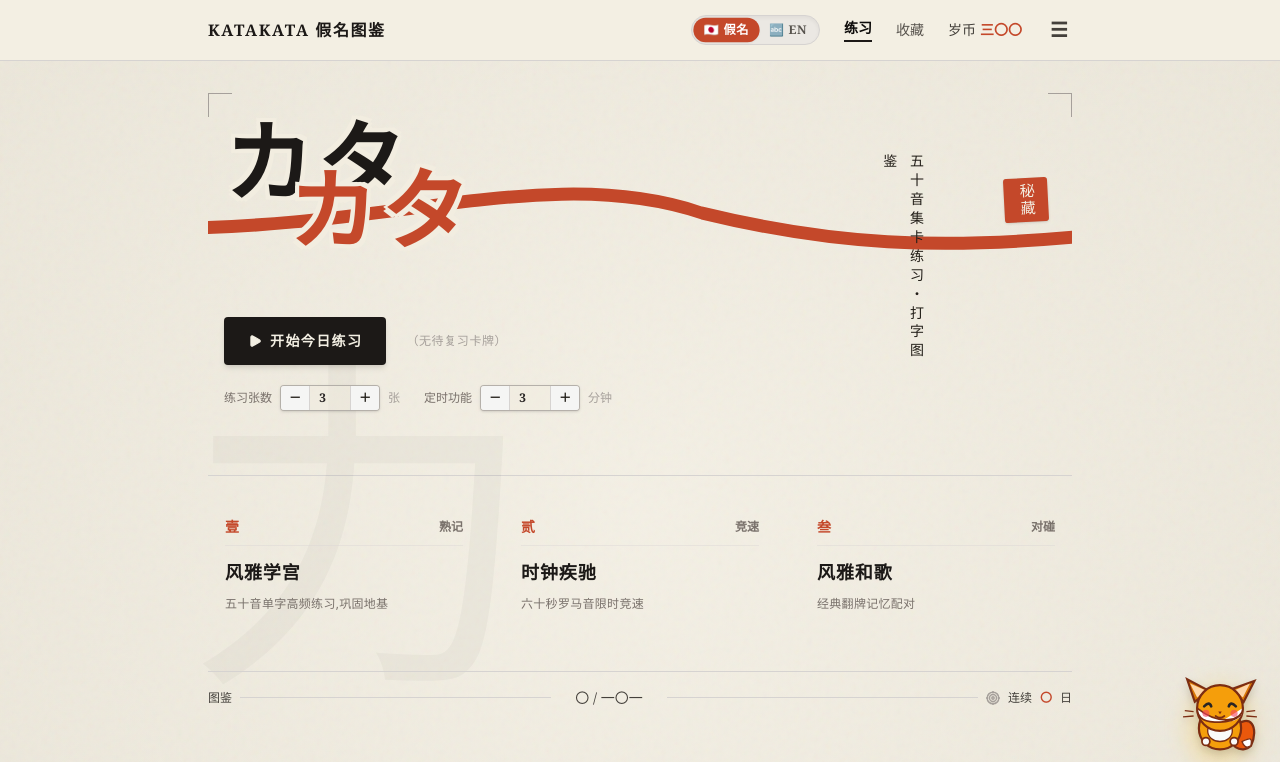
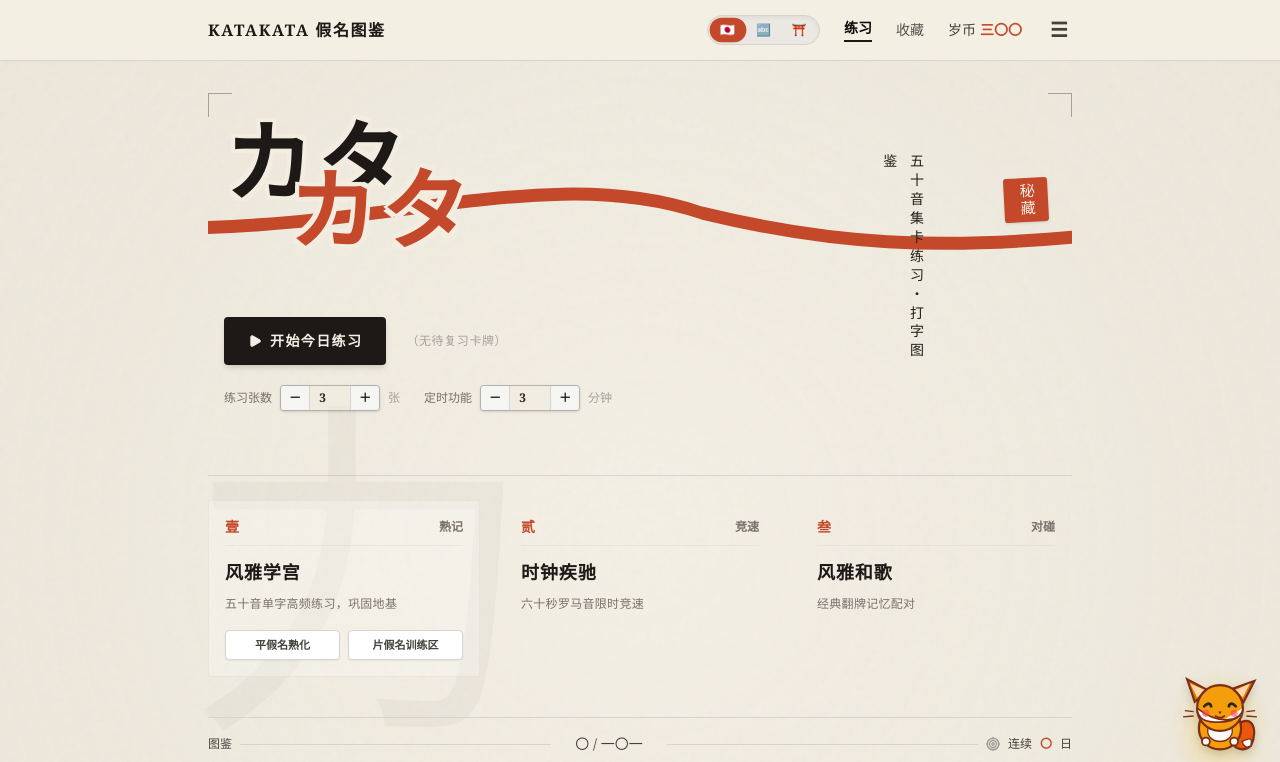
Before and after one commit to 926-ship-it/Katakata, a React (Vite) app: page / in a window 1280 px wide. Shown: the top 762 px of the page. Built offline with nearby package versions, Linux system fonts and the light colour scheme.

Commit message:
feat: add Katakana mode support
Introduce Katakana toggle and conversion logic to
allow users to practice with Katakana characters
in addition to Hiragana.

```diff
--- a/src/App.tsx
+++ b/src/App.tsx
@@ -101,6 +101,14 @@ export default function App() {
     }
   });
 
+  const [isKatakanaMode, setIsKatakanaMode] = useState<boolean>(() => {
+    try {
+      return localStorage.getItem("fifty_sound_katakana_mode") === "true";
+    } catch (_) {
+      return false;
+    }
+  });
+
   const [narrativeStyle, setNarrativeStyle] = useState<NarrativeStyle>(() => {
     try {
       const val = localStorage.getItem("fifty_sound_narrative_style");
@@ -119,6 +127,7 @@ export default function App() {
   // Selection for active training
   const [activeCards, setActiveCards] = useState<DictionaryItem[]>([]);
   const [activeDurationMs, setActiveDurationMs] = useState<number>(3 * 60 * 1000);
+  const [trainingKanaType, setTrainingKanaType] = useState<"hiragana" | "katakana" | "both">("hiragana");
 
   // Last newly unlocked cards representation for ceremony modal
   const [ceremonyCards, setCeremonyCards] = useState<DictionaryItem[]>([]);
@@ -134,6 +143,14 @@ export default function App() {
       console.warn("localStorage restricted", e);
     }
   }, [isEnglishMode]);
+
+  useEffect(() => {
+    try {
+      localStorage.setItem("fifty_sound_katakana_mode", String(isKatakanaMode));
+    } catch (e) {
+      console.warn("localStorage restricted", e);
+    }
+  }, [isKatakanaMode]);
 
   useEffect(() => {
     audioSynth.setMute(isMuted);
@@ -573,37 +590,55 @@ export default function App() {
           </div>
 
           <div className="flex items-center gap-4 md:gap-6 shrink-0 font-serif text-xs md:text-sm text-stone-700">
-            {/* Premium Mode Segmented Toggle Switch (Highly Visible & Responsive) */}
+            {/* Premium Mode Segmented Toggle Switch (Highly Visible & Responsive 3-Way Mode) */}
             <div className="flex items-center bg-stone-200/60 p-0.5 rounded-full border border-stone-300 shadow-inner select-none">
               <button
                 onClick={() => {
-                  if (!isEnglishMode) return;
                   setIsEnglishMode(false);
+                  setIsKatakanaMode(false);
                   audioSynth.playCardSlide();
                 }}
-                className={`px-2.5 py-1 rounded-full text-[10px] md:text-xs font-bold tracking-wider transition-all cursor-pointer flex items-center gap-1 ${
-                  !isEnglishMode
+                className={`px-2 md:px-2.5 py-1 rounded-full text-[10px] md:text-xs font-bold tracking-wider transition-all cursor-pointer flex items-center gap-1 ${
+                  !isEnglishMode && !isKatakanaMode
                     ? "bg-[#C4482A] text-white shadow-xs font-black scale-102"
                     : "text-stone-600 hover:text-stone-900 hover:bg-stone-300/30"
                 }`}
+                title="平假名模式"
               >
                 <span>🇯🇵</span>
-                <span className="hidden sm:inline">假名</span>
+                <span className="hidden xs:inline">平假</span>
               </button>
               <button
                 onClick={() => {
-                  if (isEnglishMode) return;
                   setIsEnglishMode(true);
+                  setIsKatakanaMode(false);
                   audioSynth.playCardSlide();
                 }}
-                className={`px-2.5 py-1 rounded-full text-[10px] md:text-xs font-bold tracking-wider transition-all cursor-pointer flex items-center gap-1 ${
+                className={`px-2 md:px-2.5 py-1 rounded-full text-[10px] md:text-xs font-bold tracking-wider transition-all cursor-pointer flex items-center gap-1 ${
                   isEnglishMode
                     ? "bg-stone-900 text-[#F3EFE3] shadow-xs font-black scale-102"
                     : "text-stone-600 hover:text-stone-900 hover:bg-stone-300/30"
                 }`}
+                title="英文模式"
               >
                 <span>🔤</span>
-                <span className="hidden sm:inline">EN</span>
+                <span className="hidden xs:inline">EN</span>
+              </button>
+              <button
+                onClick={() => {
+                  setIsEnglishMode(false);
+                  setIsKatakanaMode(true);
+                  audioSynth.playCardSlide();
+                }}
+                className={`px-2 md:px-2.5 py-1 rounded-full text-[10px] md:text-xs font-bold tracking-wider transition-all cursor-pointer flex items-center gap-1 ${
+                  !isEnglishMode && isKatakanaMode
+                    ? "bg-amber-600 text-white shadow-xs font-black scale-102"
+                    : "text-stone-600 hover:text-stone-900 hover:bg-stone-300/30"
+                }`}
+                title="片假名模式"
+              >
+                <span>⛩️</span>
+                <span className="hidden xs:inline">片假</span>
               </button>
             </div>
 
@@ -818,12 +853,16 @@ export default function App() {
                 onGoToLibrary={() => setCurrentPage("library")}
                 onGoToSpellRush={() => setCurrentPage("spell_rush")}
                 onGoToMemoryMatch={() => setCurrentPage("memory_match")}
-                onGoToKanaTraining={() => setCurrentPage("kana_training")}
+                onGoToKanaTraining={(type) => {
+                  setTrainingKanaType(type || "hiragana");
+                  setCurrentPage("kana_training");
+                }}
                 collectedIds={collectedIds}
                 practiceTimes={practiceTimes}
                 practiceMode={practiceMode}
                 setPracticeMode={setPracticeMode}
                 isEnglishMode={isEnglishMode}
+                isKatakanaMode={isKatakanaMode}
                 narrativeStyle={narrativeStyle}
               />
             </motion.div>
@@ -852,6 +891,7 @@ export default function App() {
                   setActiveCards([]);
                 }}
                 isEnglishMode={isEnglishMode}
+                isKatakanaMode={isKatakanaMode}
               />
             </motion.div>
           )}
@@ -870,6 +910,7 @@ export default function App() {
                 onGoBack={() => setCurrentPage("start")}
                 onImportData={handleImportData}
                 isEnglishMode={isEnglishMode}
+                isKatakanaMode={isKatakanaMode}
                 coins={coins}
                 setCoins={setCoins}
                 cardUpgrades={cardUpgrades}
@@ -902,6 +943,7 @@ export default function App() {
                 collectedIds={collectedIds}
                 onGoBack={() => setCurrentPage("start")}
                 isEnglishMode={isEnglishMode}
+                isKatakanaMode={isKatakanaMode}
                 coins={coins}
                 setCoins={setCoins}
                 narrativeStyle={narrativeStyle}
@@ -921,6 +963,7 @@ export default function App() {
                 collectedIds={collectedIds}
                 onGoBack={() => setCurrentPage("start")}
                 isEnglishMode={isEnglishMode}
+                isKatakanaMode={isKatakanaMode}
                 coins={coins}
                 setCoins={setCoins}
                 narrativeStyle={narrativeStyle}
@@ -941,6 +984,7 @@ export default function App() {
                 narrativeStyle={narrativeStyle}
                 coins={coins}
                 setCoins={setCoins}
+                defaultKanaType={trainingKanaType}
               />
             </motion.div>
           )}
--- a/src/components/CardLibraryPage.tsx
+++ b/src/components/CardLibraryPage.tsx
@@ -13,6 +13,7 @@ interface CardLibraryPageProps {
   onGoBack: () => void;
   onImportData: (unlockedCards: string[], ptTimes: Record<string, number>, settings?: any, importedCoins?: number, importedUpgrades?: any) => void;
   isEnglishMode?: boolean;
+  isKatakanaMode?: boolean;
   coins?: number;
   setCoins?: React.Dispatch<React.SetStateAction<number>>;
   cardUpgrades?: Record<string, { level: number; exp: number; stars: number }>;
@@ -35,14 +36,15 @@ export const CardLibraryPage: React.FC<CardLibraryPageProps> = ({
   onGoBack,
   onImportData,
   isEnglishMode = false,
+  isKatakanaMode = false,
   coins = 300,
   setCoins,
   cardUpgrades = {},
   setCardUpgrades,
 }) => {
   const activeDict = React.useMemo(() => {
-    return getDictionary(isEnglishMode);
-  }, [isEnglishMode]);
+    return getDictionary(isEnglishMode, isKatakanaMode);
+  }, [isEnglishMode, isKatakanaMode]);
 
   // Gamified Tabs: Binder (Collection) and Gacha (Summon Shrine)
   const [libraryTab, setLibraryTab] = useState<"binder" | "gacha">("binder");
--- a/src/components/MemoryMatchPage.tsx
+++ b/src/components/MemoryMatchPage.tsx
@@ -10,6 +10,7 @@ interface MemoryMatchPageProps {
   collectedIds: string[];
   onGoBack: () => void;
   isEnglishMode?: boolean;
+  isKatakanaMode?: boolean;
   coins: number;
   setCoins: React.Dispatch<React.SetStateAction<number>>;
   narrativeStyle: NarrativeStyle;
@@ -42,13 +43,14 @@ export const MemoryMatchPage: React.FC<MemoryMatchPageProps> = ({
   collectedIds,
   onGoBack,
   isEnglishMode = false,
+  isKatakanaMode = false,
   coins,
   setCoins,
   narrativeStyle,
 }) => {
   const activeDict = React.useMemo(() => {
-    return getDictionary(isEnglishMode);
-  }, [isEnglishMode]);
+    return getDictionary(isEnglishMode, isKatakanaMode);
+  }, [isEnglishMode, isKatakanaMode]);
 
   // Game States
   const [difficulty, setDifficulty] = useState<"easy" | "hard">("easy"); // easy = 4 pairs (8 cards), hard = 5 pairs (10 cards, never exceeds 5 words)
--- a/src/components/SpellRushPage.tsx
+++ b/src/components/SpellRushPage.tsx
@@ -11,6 +11,7 @@ interface SpellRushPageProps {
   collectedIds: string[];
   onGoBack: () => void;
   isEnglishMode?: boolean;
+  isKatakanaMode?: boolean;
   coins: number;
   setCoins: React.Dispatch<React.SetStateAction<number>>;
   narrativeStyle: NarrativeStyle;
@@ -20,13 +21,14 @@ export const SpellRushPage: React.FC<SpellRushPageProps> = ({
   collectedIds,
   onGoBack,
   isEnglishMode = false,
+  isKatakanaMode = false,
   coins,
   setCoins,
   narrativeStyle,
 }) => {
   const activeDict = React.useMemo(() => {
-    return getDictionary(isEnglishMode);
-  }, [isEnglishMode]);
+    return getDictionary(isEnglishMode, isKatakanaMode);
+  }, [isEnglishMode, isKatakanaMode]);
 
   // Determine game card pool: collected cards if we have at least 6, otherwise fallback to the whole dict
   const gamePool = React.useMemo(() => {
--- a/src/components/StartPage.tsx
+++ b/src/components/StartPage.tsx
@@ -12,12 +12,13 @@ interface StartPageProps {
   onGoToLibrary: () => void;
   onGoToSpellRush: () => void;
   onGoToMemoryMatch: () => void;
-  onGoToKanaTraining: () => void;
+  onGoToKanaTraining: (type?: "hiragana" | "katakana" | "both") => void;
   collectedIds: string[];
   practiceTimes: Record<string, number>;
   practiceMode: "typing" | "handwriting";
   setPracticeMode: (mode: "typing" | "handwriting") => void;
   isEnglishMode?: boolean;
+  isKatakanaMode?: boolean;
   narrativeStyle: NarrativeStyle;
 }
 
@@ -32,13 +33,14 @@ export const StartPage: React.FC<StartPageProps> = ({
   practiceMode,
   setPracticeMode,
   isEnglishMode = false,
+  isKatakanaMode = false,
   narrativeStyle,
 }) => {
   const [customCards, setCustomCards] = useState<DictionaryItem[]>([]);
 
   const activeDict = React.useMemo(() => {
-    return getDictionary(isEnglishMode);
-  }, [isEnglishMode]);
+    return getDictionary(isEnglishMode, isKatakanaMode);
+  }, [isEnglishMode, isKatakanaMode]);
 
   const srsSummary = React.useMemo(() => {
     return getReviewSummary(collectedIds);
@@ -527,7 +529,7 @@ export const StartPage: React.FC<StartPageProps> = ({
                 {dueCardIds.length > 0 ? (
                   <button
                     onClick={() => {
-                      const data = getDictionary(isEnglishMode);
+                      const data = getDictionary(isEnglishMode, isKatakanaMode);
                       const dueCards = data.filter(item => dueCardIds.includes(item.id));
                       onStartTraining(dueCards, customTimerMinutes * 60 * 1000);
                     }}
@@ -640,19 +642,32 @@ export const StartPage: React.FC<StartPageProps> = ({
         <div className="grid grid-cols-1 md:grid-cols-3 gap-6 relative z-10">
           {/* Track 1: 风雅学宫 (Handwriting/typing single character exercise) */}
           <div
-            onClick={onGoToKanaTraining}
-            className="group cursor-pointer hover:bg-stone-200/20 p-4 border border-transparent hover:border-stone-300 rounded transition-all duration-300 relative select-none"
+            className="group p-4 border border-stone-300/40 hover:border-stone-300 rounded transition-all duration-300 relative select-none bg-stone-50/30"
           >
             <div className="flex justify-between items-center text-xs pb-2 border-b border-stone-300/40 mb-3 font-serif">
               <span className="text-[#C4482A] font-black text-sm">壹</span>
               <span className="text-stone-500 font-bold">熟记</span>
             </div>
-            <h3 className="font-serif font-black text-stone-900 text-lg tracking-wider group-hover:text-[#C4482A] transition-colors">
+            <h3 className="font-serif font-black text-stone-900 text-lg tracking-wider">
               风雅学宫
             </h3>
             <p className="text-xs text-stone-500 font-sans mt-2 tracking-wide leading-relaxed">
-              五十音单字高频练习,巩固地基
+              五十音单字高频练习，巩固地基
             </p>
+            <div className="mt-4 grid grid-cols-2 gap-2">
+              <button
+                onClick={() => onGoToKanaTraining("hiragana")}
+                className="py-1.5 px-2 rounded border border-stone-300 hover:border-[#C4482A] hover:bg-[#C4482A] hover:text-white transition-all text-[11px] font-serif font-bold text-stone-700 bg-white shadow-xs cursor-pointer text-center"
+              >
+                平假名熟化
+              </button>
+              <button
+                onClick={() => onGoToKanaTraining("katakana")}
+                className="py-1.5 px-2 rounded border border-stone-300 hover:border-amber-600 hover:bg-amber-600 hover:text-white transition-all text-[11px] font-serif font-bold text-stone-700 bg-white shadow-xs cursor-pointer text-center"
+              >
+                片假名训练区
+              </button>
+            </div>
           </div>
 
           {/* Track 2: 时钟疾驰 (Speed run romanization race) */}
--- a/src/components/TrainingPage.tsx
+++ b/src/components/TrainingPage.tsx
@@ -16,6 +16,7 @@ interface TrainingPageProps {
   practiceMode?: "typing" | "handwriting";
   onKeyStrike?: (action: "correct" | "error" | "complete") => void;
   isEnglishMode?: boolean;
+  isKatakanaMode?: boolean;
 }
 
 export const TrainingPage: React.FC<TrainingPageProps> = ({
@@ -26,6 +27,7 @@ export const TrainingPage: React.FC<TrainingPageProps> = ({
   practiceMode = "typing",
   onKeyStrike,
   isEnglishMode = false,
+  isKatakanaMode = false,
 }) => {
   // Loop sequential indices
   const [currentItemIdx, setCurrentItemIdx] = useState<number>(0);
```
Also changed, not shown: src/components/KanaTrainingPage.tsx (+7 -1 lines), src/data/dictionary.ts (+25 -3 lines).
